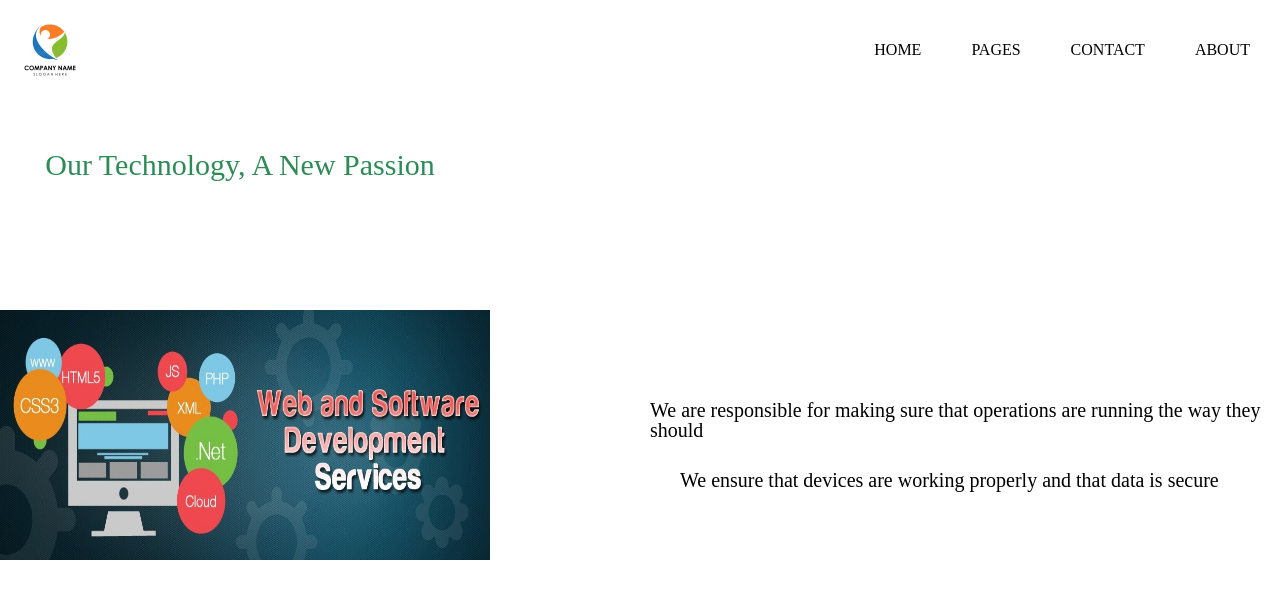
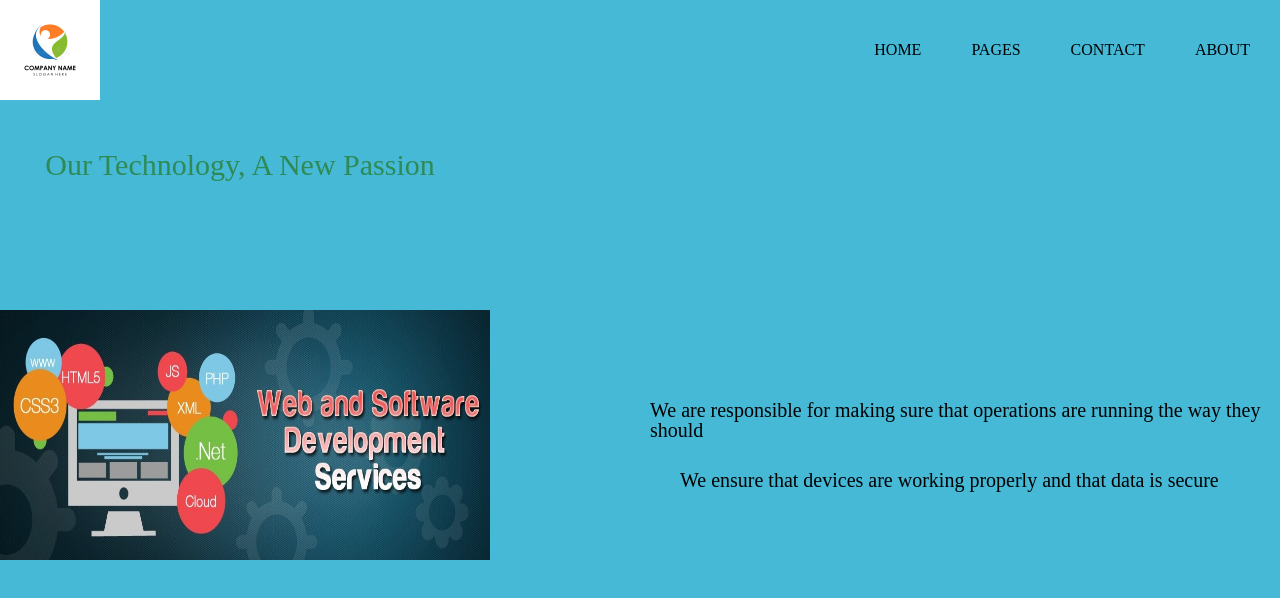
Before and after one commit to tornike-giorgadze/UnilabLesson14, a plain HTML site: page index.html in a window 1280 px wide. Drawn offline with Linux system fonts and the light colour scheme.

Commit message:
fixed scss

```diff
--- a/scss/_style.scss
+++ b/scss/_style.scss
@@ -1,3 +1,6 @@
+body{
+    background-color: $color08;
+}
 .container{
     max-width: 1800px;
     width: 100%;
@@ -7,6 +10,9 @@
     .logo{
         width: $size03;
         height: $size03;
+        &:hover{
+            transform: rotate(40deg);
+        }
     }
    .header{
     @include d-flex(flex,space-between,center)
@@ -27,6 +33,7 @@
        color: $color04;
        &:hover{
            color: $color02;
+           transform: rotate(20deg);
        }
      @media (max-width:900px){
          padding: $size08;
--- a/scss/_variables.scss
+++ b/scss/_variables.scss
@@ -22,3 +22,4 @@ $color04:black;
 $color05:seagreen;
 $color06:tan;
 $color07:springgreen;
+$color08: rgba(33, 172, 207, 0.836)
```
Also changed, not shown: css/global.css, 1 other file.
